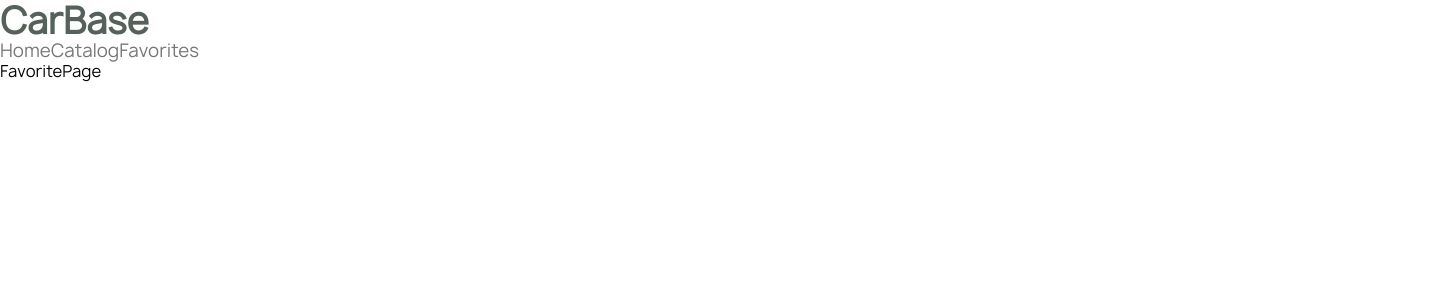
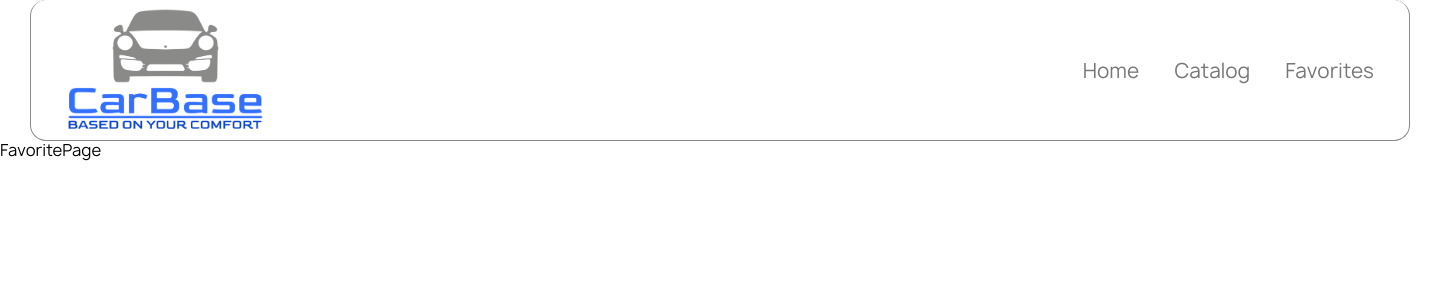
Before and after one commit to Senichkaa/test-car-rental, a React (Create React App) app: page /favorites in a window 1280 px wide. Shown: the top 300 px of the page, 1440 px wide, since content can reach past the window. Built offline with nearby package versions, Linux system fonts and the light colour scheme.

Commit message:
start to styling a header

```diff
--- /dev/null
+++ b/src/common/MainContainer.jsx
@@ -0,0 +1,6 @@
+import styled from 'styled-components';
+
+export const MainContainer = styled.div`
+  width: 1440px;
+  padding: 0 30px;
+`;
--- a/src/components/Havigation/Navigation.jsx
+++ b/src/components/Havigation/Navigation.jsx
@@ -1,13 +1,13 @@
 import React from 'react';
-import { NaviLink } from './Navigation.styled';
+import { NaviLink, NaviList } from './Navigation.styled';
 
 const Navigation = () => {
   return (
-    <nav>
+    <NaviList>
       <NaviLink to="/">Home</NaviLink>
       <NaviLink to="/catalog">Catalog</NaviLink>
       <NaviLink to="/favorites">Favorites</NaviLink>
-    </nav>
+    </NaviList>
   );
 };
 
--- a/src/components/Havigation/Navigation.styled.jsx
+++ b/src/components/Havigation/Navigation.styled.jsx
@@ -1,9 +1,15 @@
 import styled from 'styled-components';
 import { NavLink } from 'react-router-dom';
 
+export const NaviList = styled.nav`
+  display: flex;
+  flex-direction: row;
+  gap: 35px;
+`;
+
 export const NaviLink = styled(NavLink)`
   color: #787575;
-  font-size: 18px;
+  font-size: 20px;
   transition: all 250ms ease-in-out 0ms;
   text-decoration: none;
 `;
--- a/src/components/Header/Header.jsx
+++ b/src/components/Header/Header.jsx
@@ -1,13 +1,19 @@
-import { HeaderTitle } from './Header.styled';
+import { MainHeader, HeaderTitle, HeaderWrapper, Image } from './Header.styled';
+import { MainContainer } from 'common/MainContainer';
 import Navigation from 'components/Havigation/Navigation';
+import logo from '../../assets/logo-color.png';
 function Header() {
   return (
-    <header>
-      <div>
-        <HeaderTitle to="/">CarBase</HeaderTitle>
-        <Navigation />
-      </div>
-    </header>
+    <MainContainer>
+      <HeaderWrapper>
+        <MainHeader>
+          <HeaderTitle to="/">
+            <Image src={logo} alt="logo" />
+          </HeaderTitle>
+          <Navigation />
+        </MainHeader>
+      </HeaderWrapper>
+    </MainContainer>
   );
 }
 export default Header;
--- a/src/components/Header/Header.styled.jsx
+++ b/src/components/Header/Header.styled.jsx
@@ -1,9 +1,26 @@
 import styled from 'styled-components';
 import { NavLink } from 'react-router-dom';
+import { variables } from 'common/Variables';
 
+export const MainHeader = styled.header`
+  display: flex;
+  align-items: center;
+  justify-content: space-between;
+  padding: 5px 35px;
+`;
+
+export const HeaderWrapper = styled.div`
+  border: 1px solid ${variables.basicGray};
+  border-radius: 16px;
+  border-top: none;
+`;
 export const HeaderTitle = styled(NavLink)`
   color: #56615a;
   text-decoration: none;
   font-size: 36px;
   font-weight: 600;
 `;
+
+export const Image = styled.img`
+  width: 200px;
+`;
```
Also changed, not shown: src/assets/logo-color.png (added).
